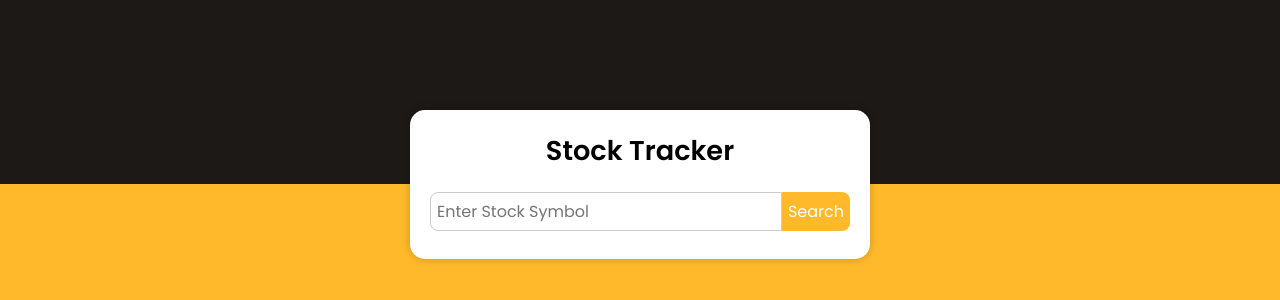
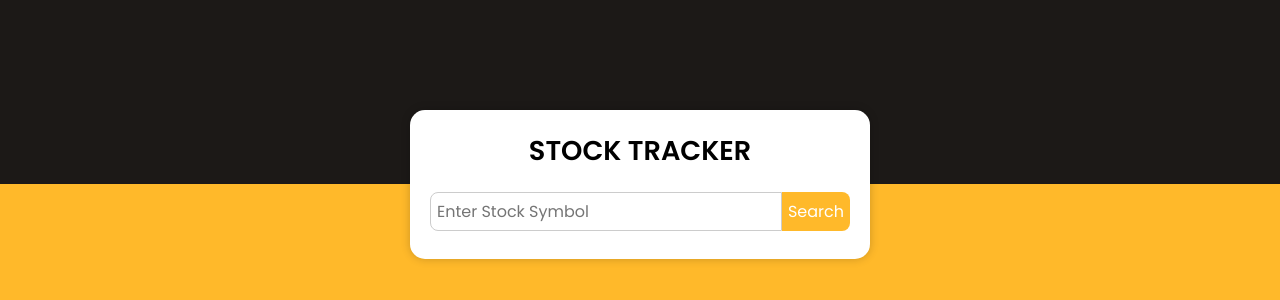
Before and after one commit to sreejray/NASDAQ-Chronometer, a plain HTML site: page index.html in a window 1280 px wide. Shown: the part 216-516 px from the top of the page. Drawn offline with Linux system fonts and the light colour scheme; no server answers.

Commit message:
index.html

```diff
--- a/index.html
+++ b/index.html
@@ -5,12 +5,12 @@
     <meta charset="UTF-8">
     <meta name="viewport" content="width=device-width, initial-scale=1.0">
     <link rel="stylesheet" href="style.css">
-    <title>Day #36 - Stock Tracker App | AsmrProg</title>
+    <title>Stock Tracker</title>
 </head>
 
 <body>
     <div class="container">
-        <h1>Stock Tracker</h1>
+        <h1>STOCK TRACKER</h1>
         <form>
             <input type="text" id="symbol" placeholder="Enter Stock Symbol">
             <button type="submit">Search</button>
```
